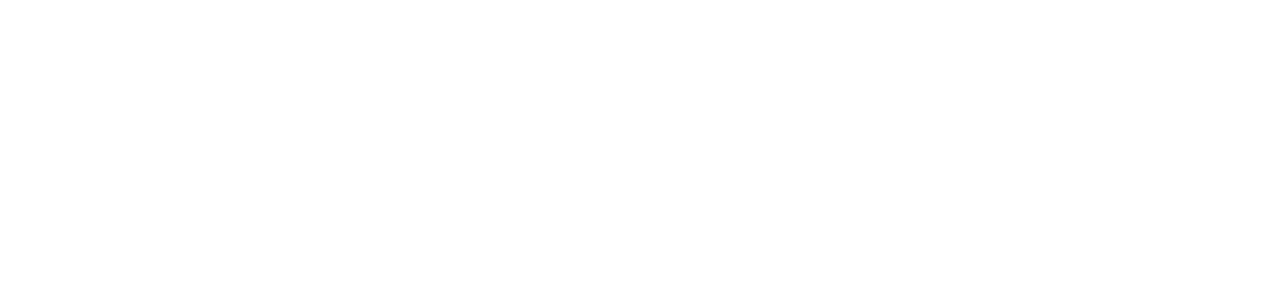
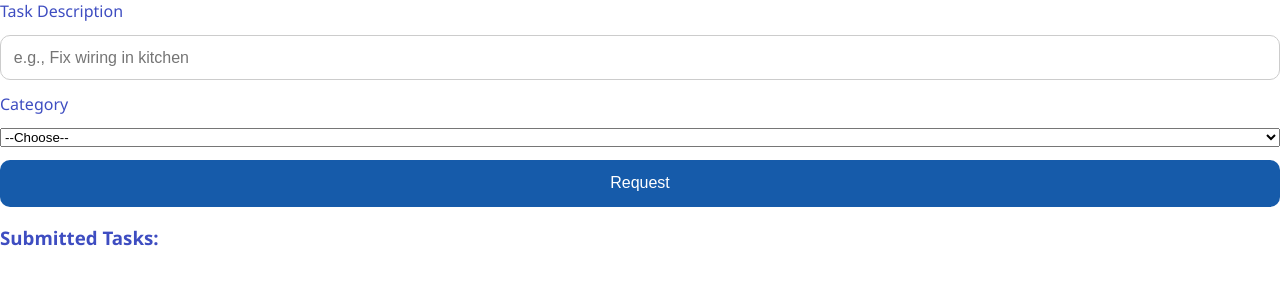
Before and after one commit to kerponish/skillsewa, a React (Vite) app: page /dashboard in a window 1280 px wide. Before the commit this address had no page. Shown: the top 300 px of the page. Built offline with nearby package versions, Linux system fonts and the light colour scheme.

Commit message:
added some dashboard info

```diff
--- a/src/App.jsx
+++ b/src/App.jsx
@@ -3,6 +3,7 @@
 import Login from "./Login";
 import Signup from "./Signup";
 import LandingPage from "./Landpage";
+import Dashboard from "./Dashboard";
 
 function App() {
   return (
@@ -11,6 +12,7 @@
         <Route path="/" element={<LandingPage />} />
         <Route path="/login" element={<Login />} />
         <Route path="/signup" element={<Signup />} />
+        <Route path="/dashboard" element={<Dashboard />} />
       </Routes>
     </Router>
   );
--- /dev/null
+++ b/src/Dashboard.jsx
@@ -0,0 +1,69 @@
+import React, { useState } from "react";
+
+export default function TaskForm() {
+  const [task, setTask] = useState("");
+  const [category, setCategory] = useState("");
+  const [submittedTasks, setSubmittedTasks] = useState([]);
+
+  // 🧑‍🔧 Hardcoded worker database
+  const workers = {
+    Electrician: ["Ram Sharma", "Sita Electric Works", "Bikash Power Pro"],
+    Plumber: ["Kiran Pipes & Co.", "Laxmi Plumbing", "Nabin FixIt"],
+    Carpenter: ["WoodMaster Nepal", "Raju Furniture", "Kamal Interiors"]
+  };
+
+  const handleSubmit = (e) => {
+    e.preventDefault();
+    const newTask = { task, category };
+    setSubmittedTasks([...submittedTasks, newTask]);
+    setTask("");
+    setCategory("");
+  };
+
+  return (
+    <div>
+      <form className="task-form" onSubmit={handleSubmit}>
+        <label htmlFor="task">Task Description</label>
+        <input
+          type="text"
+          id="task"
+          value={task}
+          placeholder="e.g., Fix wiring in kitchen"
+          onChange={(e) => setTask(e.target.value)}
+          required
+        />
+
+        <label htmlFor="category">Category</label>
+        <select
+          id="category"
+          value={category}
+          onChange={(e) => setCategory(e.target.value)}
+          required
+        >
+          <option value="">--Choose--</option>
+          <option value="Electrician">Electrician</option>
+          <option value="Plumber">Plumber</option>
+          <option value="Carpenter">Carpenter</option>
+        </select>
+
+        <button type="submit">Request</button>
+      </form>
+
+      <h3>Submitted Tasks:</h3>
+      <ul>
+        {submittedTasks.map((t, index) => (
+          <li key={index}>
+            <strong>{t.task}</strong> ({t.category})
+            <br />
+            <em>Recommended Workers:</em>
+            <ul>
+              {workers[t.category]?.map((worker, i) => (
+                <li key={i}>{worker}</li>
+              ))}
+            </ul>
+          </li>
+        ))}
+      </ul>
+    </div>
+  );
+}
--- a/src/Landpage.jsx
+++ b/src/Landpage.jsx
@@ -2,6 +2,7 @@
 import { useNavigate } from "react-router-dom";
 import Skillogo from "./assets/logoskils.png";
 import logo from "./assets/teamwork.png";
+import sk from "./assets/plumber.png";
 import "./LandingPage.css";
 
 export default function LandingPage() {
@@ -35,7 +36,7 @@
 
         <div className="hero-image">
           <img
-            src={logo}
+            src={sk}
             alt="Illustration of plumber and electrician working together"
             className="teamwork-image"
             loading="lazy"
--- a/src/Login.jsx
+++ b/src/Login.jsx
@@ -1,22 +1,27 @@
 import React, { useState } from "react";
-import { useNavigate } from "react-router-dom"; // ✅ import useNavigate
+import { useNavigate } from "react-router-dom";
 import "./Login.css";
 import Skillogo from "./assets/logoskils.png";
 
 const Login = () => {
   const [email, setEmail] = useState("");
   const [password, setPassword] = useState("");
-
-  const navigate = useNavigate(); // ✅ initialize navigation
+  const navigate = useNavigate();
 
   const handleLogin = (e) => {
     e.preventDefault();
     alert(`Logging in with Email: ${email}`);
-    // Add real auth logic here
+
+    // ✅ Simulated login logic
+    if (email && password) {
+      navigate("/dashboard");
+    } else {
+      alert("Please fill in all fields.");
+    }
   };
 
   const goToSignup = () => {
-    navigate("/signup"); // ✅ navigate to signup page
+    navigate("/signup");
   };
 
   return (
--- /dev/null
+++ b/src/style.css
@@ -0,0 +1,49 @@
+body {
+    font-family: sans-serif;
+    background: #f8f9fa;
+    margin: 0;
+    padding: 0;
+  }
+
+  .dashboard {
+    max-width: 700px;
+    margin: 40px auto;
+    background: #fff;
+    padding: 24px;
+    border-radius: 8px;
+    box-shadow: 0 0 12px rgba(0, 0, 0, 0.1);
+  }
+
+  .task-form {
+    display: flex;
+    flex-direction: column;
+    gap: 10px;
+    margin-bottom: 30px;
+  }
+
+  .task-form input {
+    padding: 10px;
+    font-size: 16px;
+  }
+
+  .task-form button {
+    padding: 10px;
+    background-color: #00a86b;
+    color: white;
+    border: none;
+    cursor: pointer;
+    border-radius: 5px;
+  }
+
+  .worker-section ul {
+    list-style: none;
+    padding: 0;
+  }
+
+  .worker-card {
+    border: 1px solid #ccc;
+    padding: 12px;
+    border-radius: 6px;
+    margin-bottom: 10px;
+    background-color: #f0f0f0;
+  }
```
Also changed, not shown: src/WorkerRecommendations.jsx (added, +20 -0 lines), src/data.js (added, +20 -0 lines), src/assets/plumber.png (added).
